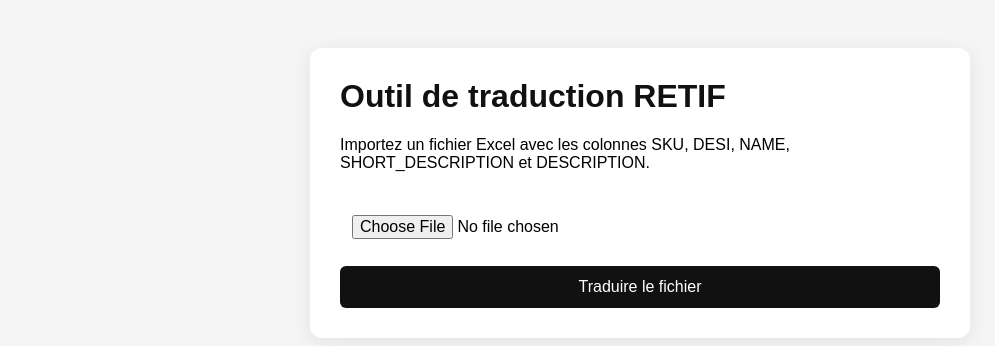
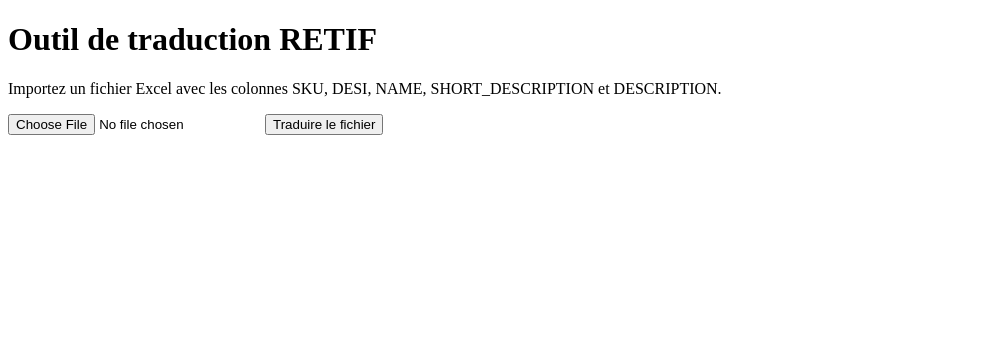
Before and after one commit to tonyharetif-stack/outil-inter, a website: page public/index.html in a window 1280 px wide. Shown: the whole page, without its empty margins (0-995 px from the left). Drawn offline with Linux system fonts and the light colour scheme.

Commit message:
Update index.html

```diff
--- a/public/index.html
+++ b/public/index.html
@@ -1,50 +1,10 @@
 <!DOCTYPE html>
 <html lang="fr">
-
 <head>
   <meta charset="UTF-8" />
   <title>Outil de traduction RETIF</title>
-    <style>
-        body {
-            font-family: Arial, sans-serif;
-            background: #f5f5f5;
-            padding: 40px;
-        }
-
-        .box {
-            max-width: 600px;
-            margin: auto;
-            background: white;
-            padding: 30px;
-            border-radius: 12px;
-            box-shadow: 0 4px 20px rgba(0, 0, 0, 0.08);
-        }
-
-        h1 {
-            margin-top: 0;
-            color: #111;
-        }
-
-        input,
-        button {
-            width: 100%;
-            padding: 12px;
-            margin-top: 15px;
-            font-size: 16px;
-        }
-
-        button {
-            background: #111;
-            color: white;
-            border: none;
-            cursor: pointer;
-            border-radius: 6px;
-        }
-    </style>
 </head>
-
 <body>
-    <div class="box">
   <h1>Outil de traduction RETIF</h1>
   <p>Importez un fichier Excel avec les colonnes SKU, DESI, NAME, SHORT_DESCRIPTION et DESCRIPTION.</p>
 
@@ -52,7 +12,5 @@
     <input type="file" name="file" accept=".xlsx,.xls" required />
     <button type="submit">Traduire le fichier</button>
   </form>
-    </div>
 </body>
-
 </html>
```
Lines whose indentation alone changed are shown as unchanged.
